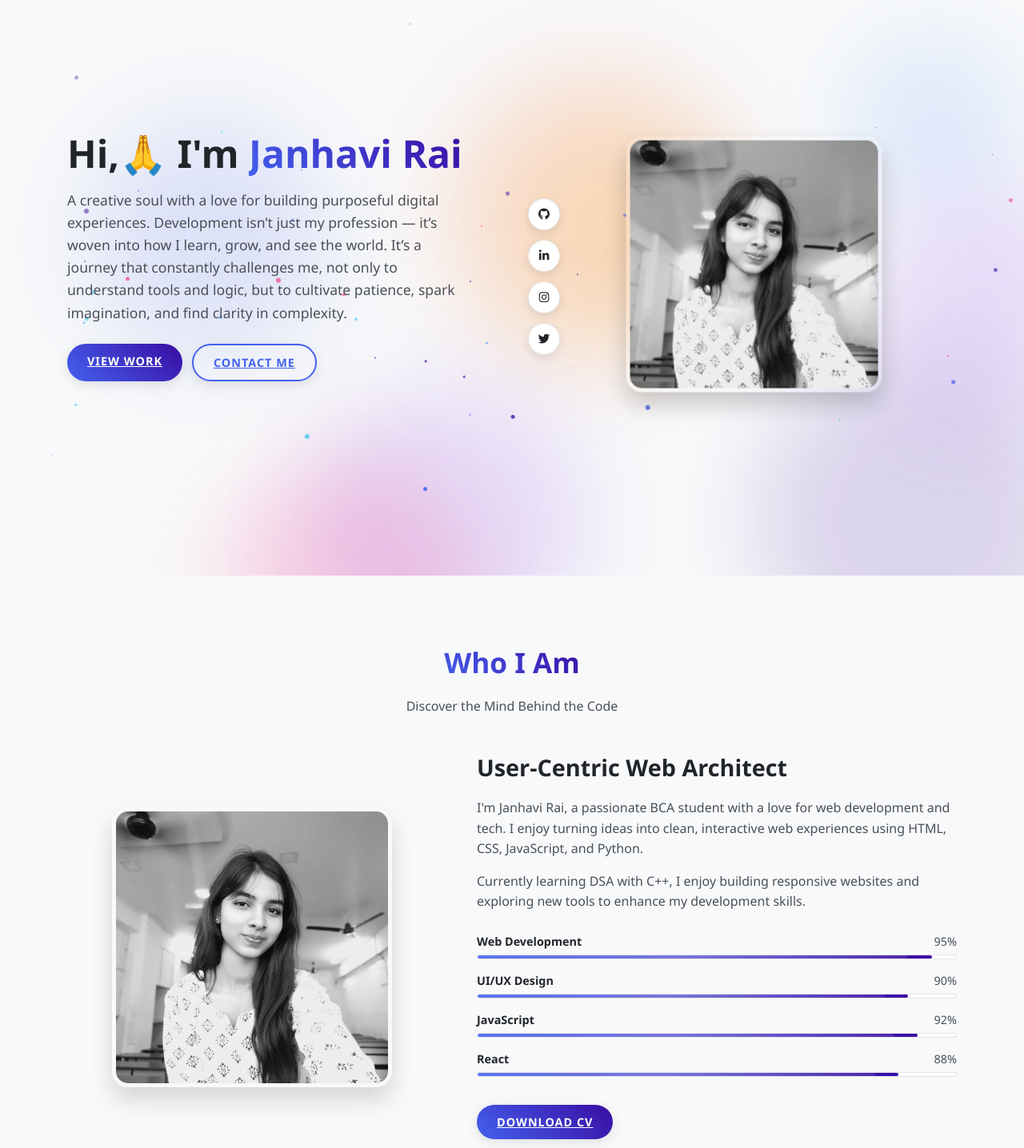
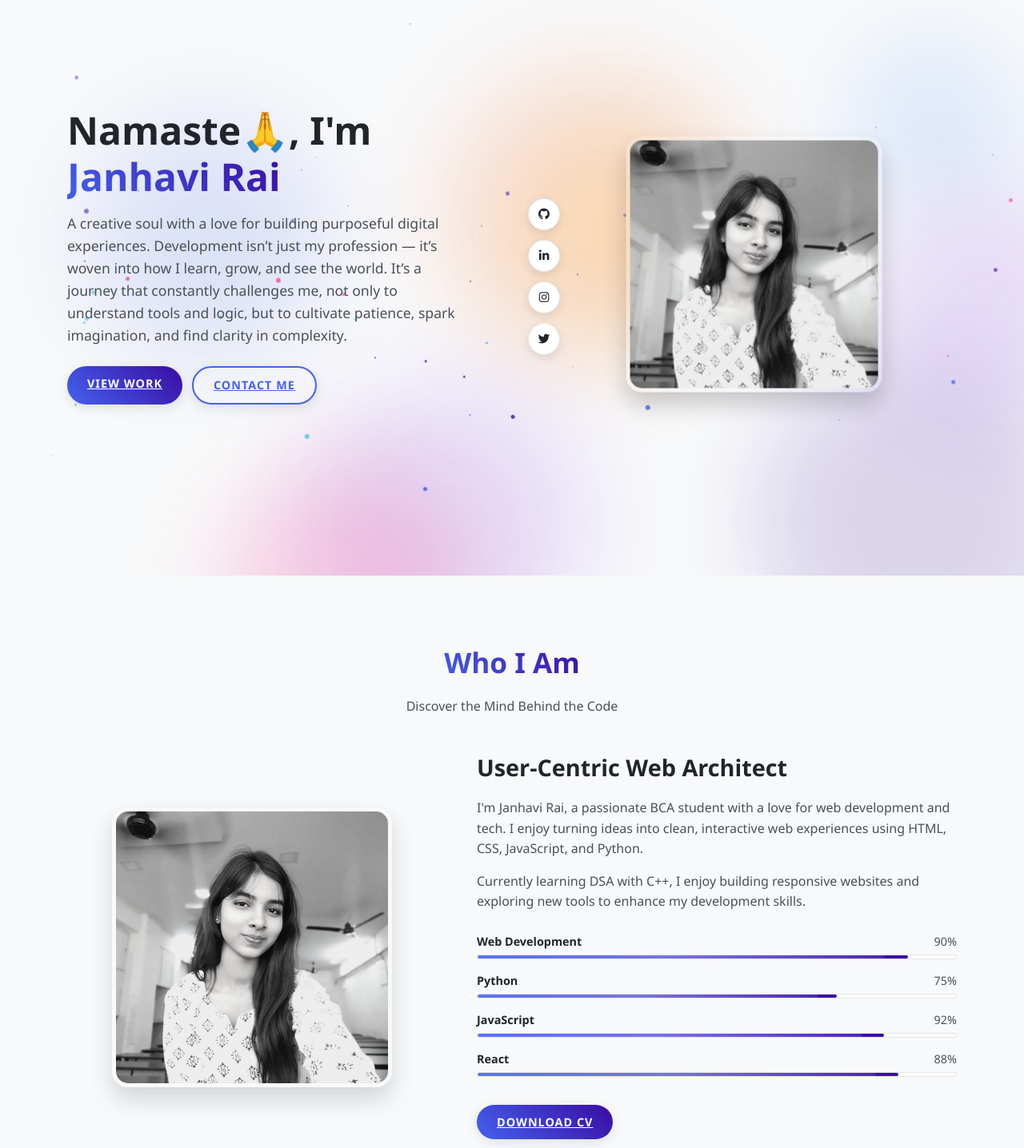
Before and after one commit to janhavirai19/janhavi-portfolio, a plain HTML site: page index.html in a window 1280 px wide. Shown: the part 80-1516 px from the top of the page at 80% size. Drawn offline with Linux system fonts and the light colour scheme.

Commit message:
Update index.html

```diff
--- a/index.html
+++ b/index.html
@@ -53,7 +53,7 @@
     <section class="hero" id="home">
         <div class="container hero-content">
             <div class="hero-text">
-                <h1>Hi,🙏 I'm <span>Janhavi Rai</span></h1>
+                <h1>Namaste🙏, I'm <span>Janhavi Rai</span></h1>
                 <p> A creative soul with a love for building purposeful digital experiences.
                     Development isn’t just my profession — it’s woven into how I learn, grow, and see the world.
                     It’s a journey that constantly challenges me, not only to understand tools and logic,
@@ -94,15 +94,6 @@
                         <div class="skill-item">
                             <div class="skill-info">
                                 <span class="skill-name">Web Development</span>
-                                <span class="skill-percent">95%</span>
-                            </div>
-                            <div class="skill-bar">
-                                <div class="skill-progress" style="width: 95%;"></div>
-                            </div>
-                        </div>
-                        <div class="skill-item">
-                            <div class="skill-info">
-                                <span class="skill-name">UI/UX Design</span>
                                 <span class="skill-percent">90%</span>
                             </div>
                             <div class="skill-bar">
@@ -111,11 +102,20 @@
                         </div>
                         <div class="skill-item">
                             <div class="skill-info">
+                                <span class="skill-name">Python</span>
+                                <span class="skill-percent">75%</span>
+                            </div>
+                            <div class="skill-bar">
+                                <div class="skill-progress" style="width: 75%;"></div>
+                            </div>
+                        </div>
+                        <div class="skill-item">
+                            <div class="skill-info">
                                 <span class="skill-name">JavaScript</span>
                                 <span class="skill-percent">92%</span>
                             </div>
                             <div class="skill-bar">
-                                <div class="skill-progress" style="width: 92%;"></div>
+                                <div class="skill-progress" style="width: 85%;"></div>
                             </div>
                         </div>
                         <div class="skill-item">
```
